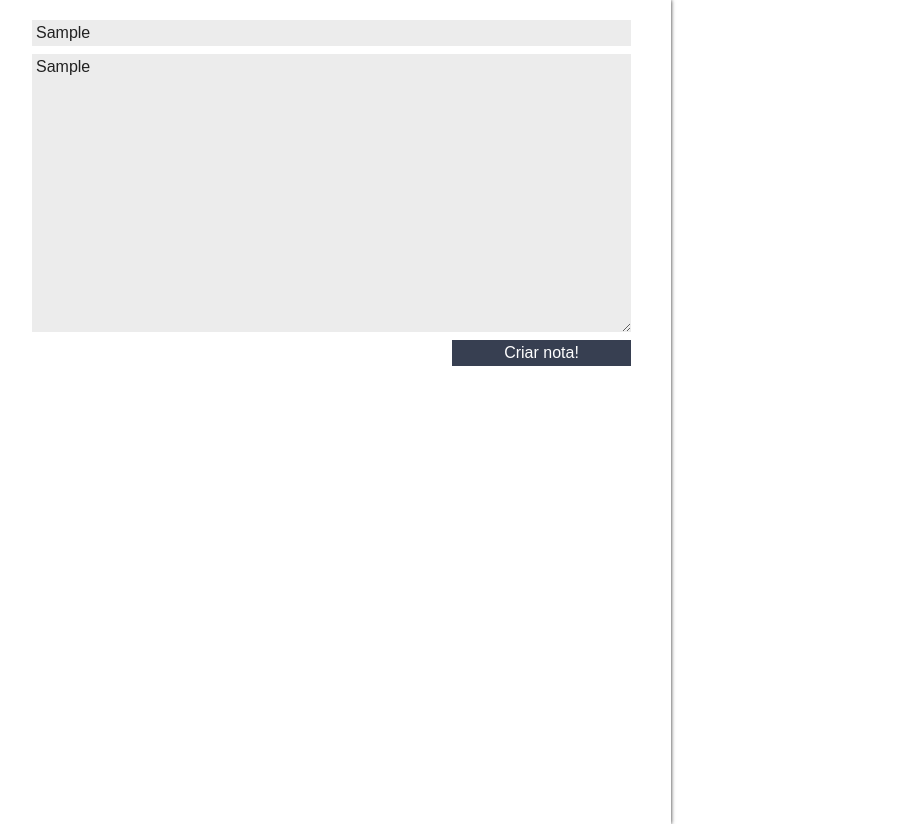
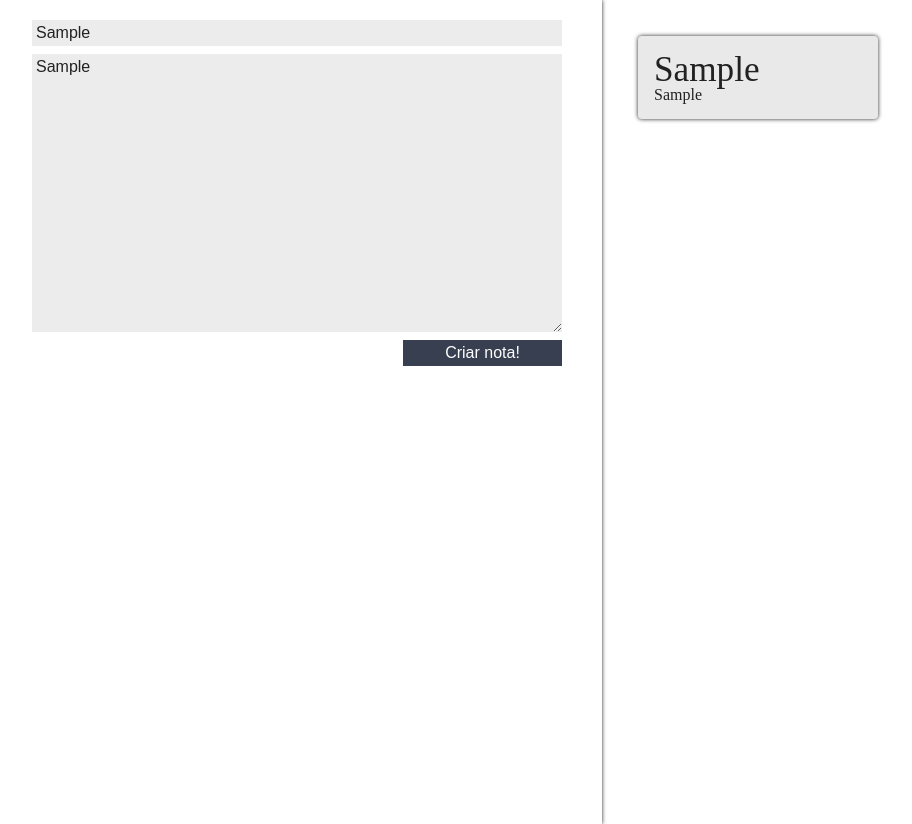
Before and after one commit to Levi-Magny/React-Estudos-Iniciais, a React (Create React App) app in the folder ceep/: page / in a window 1280 px wide. Both pictures are taken after typing "Sample", "Sample" into the empty fields and a click on the button "Criar nota!". Shown: the whole page, without its empty margins (8-920 px from the left). Built offline with nearby package versions, Linux system fonts and the light colour scheme; the HTML template or start-up script is replaced by a standard one.

Commit message:
adicionando styled-components

```diff
--- a/ceep/package.json
+++ b/ceep/package.json
@@ -9,6 +9,7 @@
     "react": "^17.0.2",
     "react-dom": "^17.0.2",
     "react-scripts": "4.0.3",
+    "styled-components": "^5.3.0",
     "web-vitals": "^1.1.2"
   },
   "scripts": {
--- a/ceep/src/App.js
+++ b/ceep/src/App.js
@@ -7,17 +7,23 @@ import './assets/index.css';
 class App extends Component {
   constructor(){
     super();
-    this.notas = [];
+    this.state = {
+      notas: []
+    }
   }
   criarNota(titulo, texto){
     const novaNota = {titulo, texto};
-    this.notas.push(novaNota);
+    const novoArrayNotas = [...this.state.notas, novaNota];
+    const novoEstado = {
+      notas: novoArrayNotas
+    }
+    this.setState(novoEstado);
   }
   render(){
     return (
       <section className="conteudo">
         <FormularioCadastro criarNota={this.criarNota.bind(this)}/>
-        <ListaDeNotas notas={this.notas}/>
+        <ListaDeNotas notas={this.state.notas}/>
       </section>
     );
   }
--- a/ceep/src/components/CardNota/CardNota.jsx
+++ b/ceep/src/components/CardNota/CardNota.jsx
@@ -1,16 +1,16 @@
 import React, { Component } from 'react';
 import "./estilo.css";
+import { Box } from "../../styles";
 
 class CardNota extends Component {
-    state = {  }
     render() {
         return (
-            <div className="card-nota">
+            <Box color="#e9e9e9">
                 <header className="card-nota_cabecalho">
-                    <h3 className="card-nota_titulo">Título</h3>
+                    <h3 className="card-nota_titulo">{this.props.titulo}</h3>
                 </header>
-                <p className="car-nota_texto">Sua nota está aqui;</p>
-            </div>
+                <p className="car-nota_texto">{this.props.texto}</p>
+            </Box>
         );
     }
 }
--- a/ceep/src/components/CardNota/estilo.css
+++ b/ceep/src/components/CardNota/estilo.css
@@ -1,15 +1,3 @@
-.card-nota{
-    display: flex;
-    flex-direction: column;
-    align-items: flex-start;
-    justify-content: space-between;
-    background-color: var(--fundo-detalhes);
-    border-radius: 4px;
-    flex-wrap: wrap;
-    box-shadow: 0 0 4px #222;
-    padding: 16px;
-}
-
 .card-nota_cabecalho{
     font-size: 1.1em;
     display: flex;
--- a/ceep/src/components/ListaDeNotas/ListaDeNotas.jsx
+++ b/ceep/src/components/ListaDeNotas/ListaDeNotas.jsx
@@ -6,11 +6,13 @@ class ListaDeNotas extends Component {
     render() {
         return (
             <ul className="lista-notas">
-                {this.props.notas.map((categoria, index) => {
+                {this.props.notas.map((nota, index) => {
                     return (
                         <li className="lista-notas_item" key={index}>
-                            <div>{categoria}</div>
-                            <CardNota />
+                            <CardNota
+                                titulo={nota.titulo}
+                                texto={nota.texto}
+                            />
                         </li>
                     );
                 })}
--- /dev/null
+++ b/ceep/src/styles.js
@@ -0,0 +1,13 @@
+import styled from "styled-components";
+
+export const Box = styled.div`
+    display: flex;
+    flex-direction: column;
+    align-items: flex-start;
+    justify-content: space-between;
+    background-color: ${props => `${props.color}`};
+    border-radius: 4px;
+    flex-wrap: wrap;
+    box-shadow: 0 0 4px #222;
+    padding: 16px;
+`;
```
Also changed, not shown: 2 other files (tests, documents, lock files or other folders).
